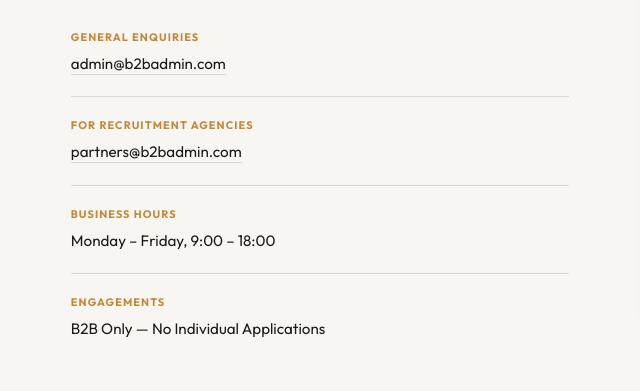
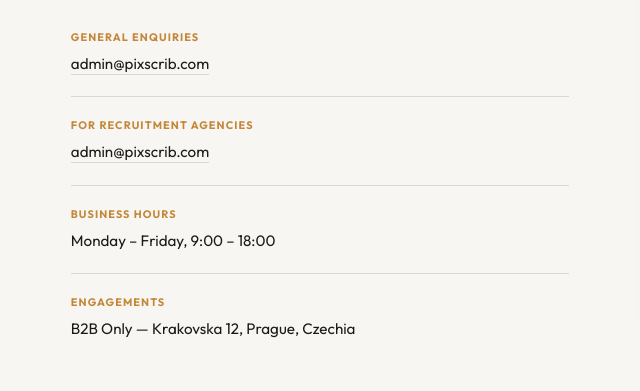
Before and after one commit to B2BAdmins/consultancy, a plain HTML site: page b2badmin.html in a window 1280 px wide. Shown: the part 4651-5042 px from the top of the page, 6-646 px from the left. Drawn offline with Linux system fonts and the light colour scheme.

Commit message:
Add files via upload

```diff
--- a/b2badmin.html
+++ b/b2badmin.html
@@ -994,11 +994,11 @@
       <div class="contact-items reveal">
         <div class="contact-item">
           <div class="contact-key">General Enquiries</div>
-          <div class="contact-val"><a href="mailto:admin@b2badmin.com">admin@b2badmin.com</a></div>
+          <div class="contact-val"><a href="mailto:admin@b2badmin.com">admin@pixscrib.com</a></div>
         </div>
         <div class="contact-item">
           <div class="contact-key">For Recruitment Agencies</div>
-          <div class="contact-val"><a href="mailto:partners@b2badmin.com">partners@b2badmin.com</a></div>
+          <div class="contact-val"><a href="mailto:admin@pixscrib.com">admin@pixscrib.com</a></div>
         </div>
         <div class="contact-item">
           <div class="contact-key">Business Hours</div>
@@ -1006,7 +1006,8 @@
         </div>
         <div class="contact-item">
           <div class="contact-key">Engagements</div>
-          <div class="contact-val">B2B Only — No Individual Applications</div>
+          <div class="contact-val">B2B Only —
+Krakovska 12, Prague, Czechia </div>
         </div>
       </div>
     </div>
```
